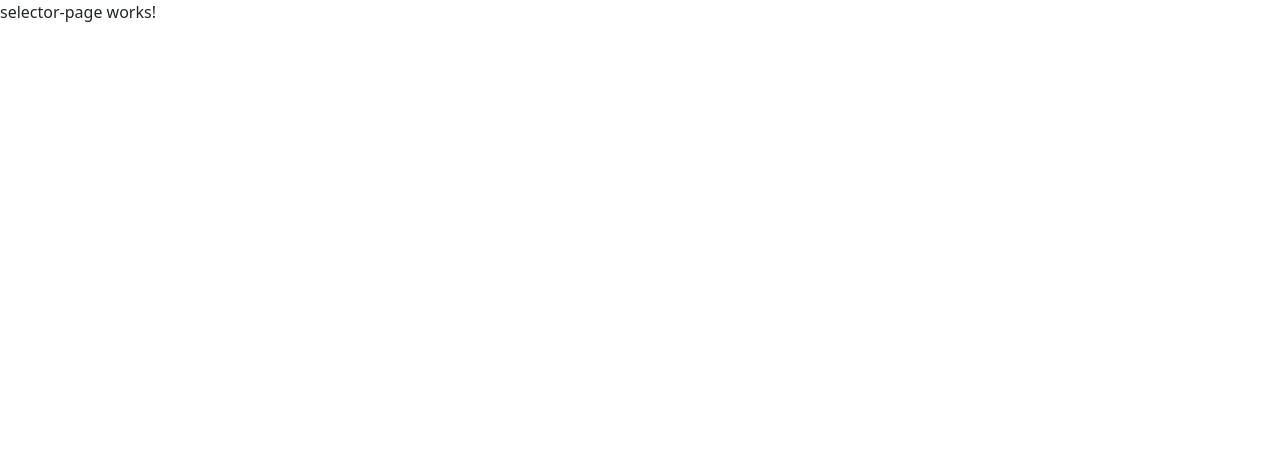
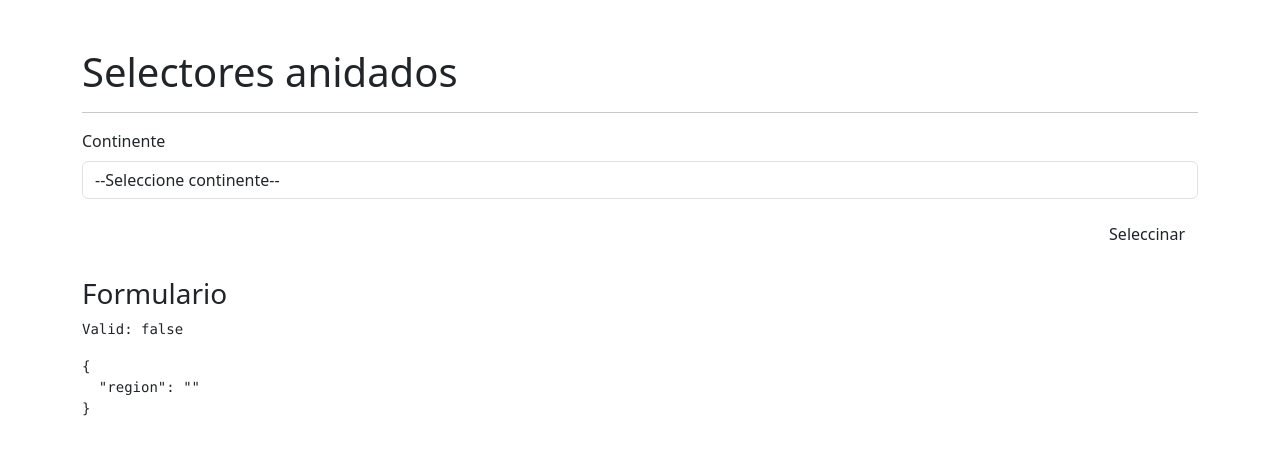
Before and after one commit to gabopereyra/selectors-AngularApp, an Angular app: page /selector/selector in a window 1280 px wide. Shown: the top 454 px of the page. Built offline with nearby package versions, Linux system fonts and the light colour scheme.

Commit message:
Add basic structure of form with the first selector

```diff
--- a/src/app/paises/pages/selector-page/selector-page.component.html
+++ b/src/app/paises/pages/selector-page/selector-page.component.html
@@ -1 +1,26 @@
-<p>selector-page works!</p>
+<div class="container">
+    <h1 class="mt-5">Selectores anidados</h1>
+    <hr>
+    <form [formGroup]="miForm" (ngSubmit)="guardar()">
+        <div class="row mb-3">
+            <div class="col">
+                <label class="form-label">Continente</label>
+                <select class="form-control"
+                        formControlName="region">
+                    <option value=""> --Seleccione continente--</option>
+                </select>
+            </div>
+        </div>
+
+        <div class="row">
+            <div class="col">
+                <button class="btn bt-primary float-end">Seleccinar</button>
+            </div>
+        </div>
+    </form>
+
+    <br>
+    <h3>Formulario</h3>
+    <pre>Valid: {{ miForm.valid }}</pre>
+    <pre>{{ miForm.value | json }}</pre>
+</div>
--- a/src/app/paises/pages/selector-page/selector-page.component.ts
+++ b/src/app/paises/pages/selector-page/selector-page.component.ts
@@ -1,4 +1,5 @@
 import { Component, OnInit } from '@angular/core';
+import { FormBuilder, FormGroup, Validators } from '@angular/forms';
 
 @Component({
   selector: 'app-selector-page',
@@ -6,10 +7,19 @@
   styleUrls: ['./selector-page.component.css']
 })
 export class SelectorPageComponent implements OnInit {
+  miForm : FormGroup = this.fb.group({
+    region: ['', Validators.required],
+  })
 
-  constructor() { }
+  constructor(
+    private fb : FormBuilder,
+  ) { }
 
   ngOnInit(): void {
   }
 
+  guardar(){
+
+  }
+
 }
--- a/src/app/paises/paises.module.ts
+++ b/src/app/paises/paises.module.ts
@@ -3,6 +3,7 @@
 
 import { PaisesRoutingModule } from './paises-routing.module';
 import { SelectorPageComponent } from './pages/selector-page/selector-page.component';
+import { ReactiveFormsModule } from '@angular/forms';
 
 
 @NgModule({
@@ -11,7 +12,8 @@
   ],
   imports: [
     CommonModule,
-    PaisesRoutingModule
+    PaisesRoutingModule,
+    ReactiveFormsModule
   ]
 })
 export class PaisesModule { }
```
